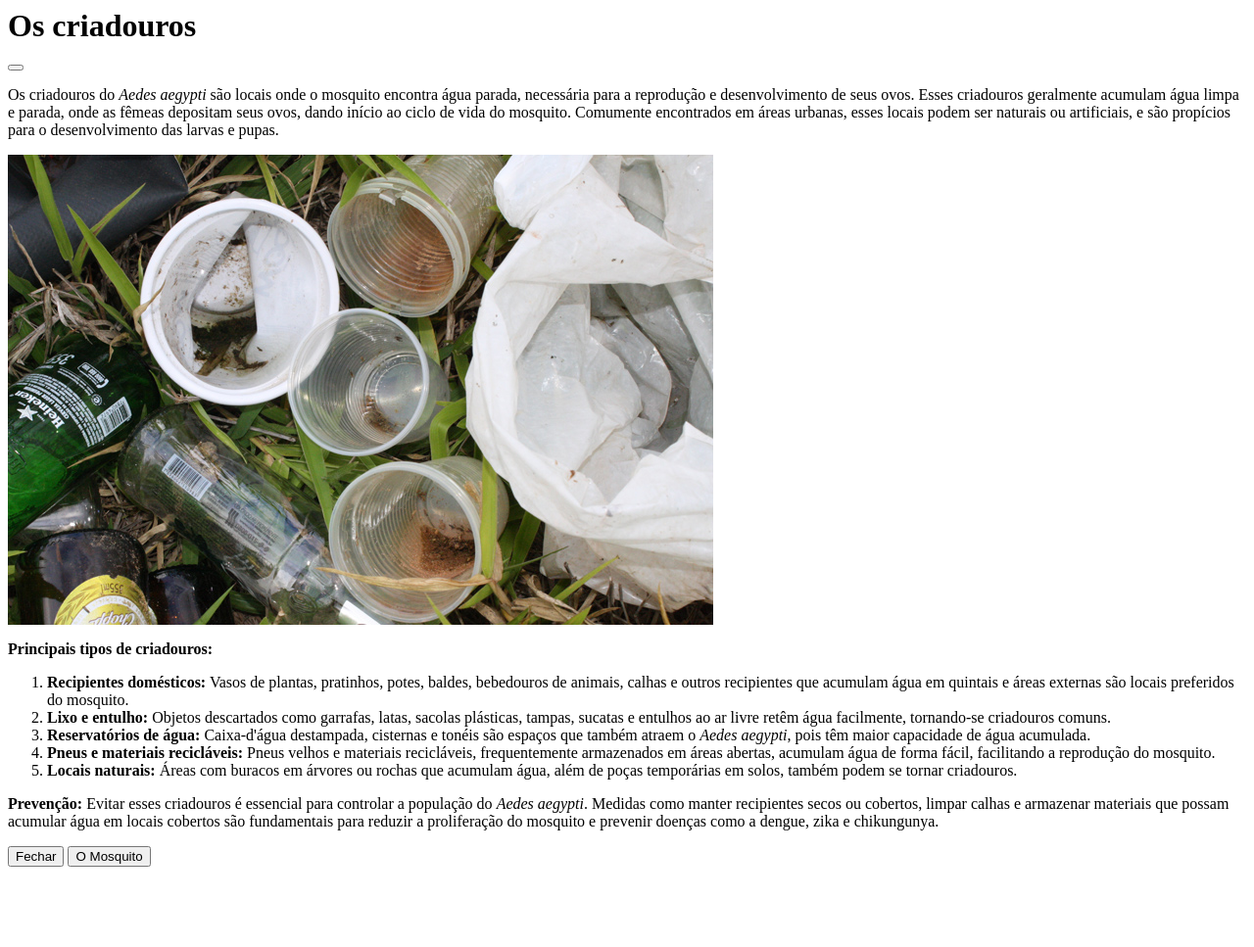
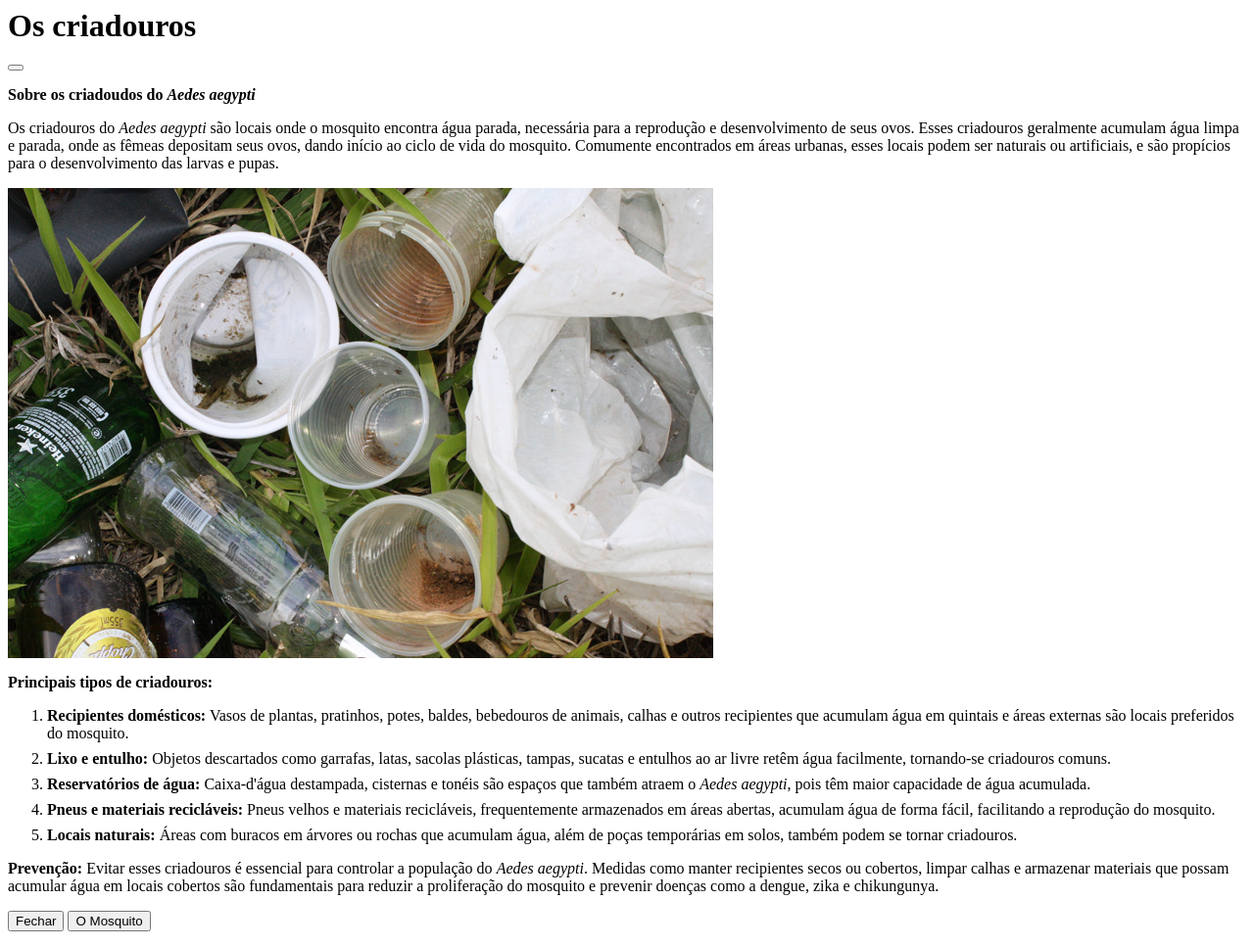
Before and after one commit to kelson-pereira/univesp-pi-2, a Django app: page /mais_criadouros in a window 1280 px wide. Shown: the whole page at 98% size. Before the commit the page ends 885 px from the top, so only its background shows below. Run offline with Django 5.2, Linux system fonts and the light colour scheme.

Commit message:
Alteração da formatação das janelas saiba mais

```diff
--- a/combate_aedes/templates/mais/criadouros.html
+++ b/combate_aedes/templates/mais/criadouros.html
@@ -4,6 +4,8 @@
         .errorlist {color: red; font-weight: bold; list-style-type: none; padding-left: 0; margin-bottom: 4px;}
         .spinner-border {display: none;}
         .spinner-border.htmx-request {display: inline-block}
+        ul {padding-inline-start: 20px;}
+        li {margin-bottom: 8px;}
     </style>
     {% csrf_token %}
     <div class="modal-header">
@@ -13,9 +15,10 @@
     <div class="modal-body border-bottom" style="touch-action: pan-y;">
         <div class="mb-3">
             <div>
+                <p class="fs-5"><b>Sobre os criadoudos do <i>Aedes aegypti</i></b></p>
                 <p>Os criadouros do <i>Aedes aegypti</i> são locais onde o mosquito encontra água parada, necessária para a reprodução e desenvolvimento de seus ovos. Esses criadouros geralmente acumulam água limpa e parada, onde as fêmeas depositam seus ovos, dando início ao ciclo de vida do mosquito. Comumente encontrados em áreas urbanas, esses locais podem ser naturais ou artificiais, e são propícios para o desenvolvimento das larvas e pupas.</p>
                 <img class="img-fluid rounded mb-3" src="{% static 'imagens/criadouro.jpg' %}">
-                <p><b>Principais tipos de criadouros:</b></p>
+                <p class="fs-5"><b>Principais tipos de criadouros:</b></p>
                 <ol>
                     <li><b>Recipientes domésticos:</b> Vasos de plantas, pratinhos, potes, baldes, bebedouros de animais, calhas e outros recipientes que acumulam água em quintais e áreas externas são locais preferidos do mosquito.</li>
                     <li><b>Lixo e entulho:</b> Objetos descartados como garrafas, latas, sacolas plásticas, tampas, sucatas e entulhos ao ar livre retêm água facilmente, tornando-se criadouros comuns.</li>
@@ -23,7 +26,7 @@
                     <li><b>Pneus e materiais recicláveis:</b> Pneus velhos e materiais recicláveis, frequentemente armazenados em áreas abertas, acumulam água de forma fácil, facilitando a reprodução do mosquito.</li>
                     <li><b>Locais naturais:</b> Áreas com buracos em árvores ou rochas que acumulam água, além de poças temporárias em solos, também podem se tornar criadouros.</li>
                 </ol>
-                <p><b>Prevenção:</b> Evitar esses criadouros é essencial para controlar a população do <i>Aedes aegypti</i>. Medidas como manter recipientes secos ou cobertos, limpar calhas e armazenar materiais que possam acumular água em locais cobertos são fundamentais para reduzir a proliferação do mosquito e prevenir doenças como a dengue, zika e chikungunya.</p>
+                <p class="alert alert-primary" role="alert"><b>Prevenção:</b> Evitar esses criadouros é essencial para controlar a população do <i>Aedes aegypti</i>. Medidas como manter recipientes secos ou cobertos, limpar calhas e armazenar materiais que possam acumular água em locais cobertos são fundamentais para reduzir a proliferação do mosquito e prevenir doenças como a dengue, zika e chikungunya.</p>
             </div>
         </div>
     </div>
--- a/combate_aedes/templates/mais/mosquito.html
+++ b/combate_aedes/templates/mais/mosquito.html
@@ -4,6 +4,8 @@
         .errorlist {color: red; font-weight: bold; list-style-type: none; padding-left: 0; margin-bottom: 4px;}
         .spinner-border {display: none;}
         .spinner-border.htmx-request {display: inline-block}
+        ul {padding-inline-start: 20px; list-style-type: disc;}
+        li {margin-bottom: 8px;}
     </style>
     {% csrf_token %}
     <div class="modal-header">
@@ -12,12 +14,13 @@
     </div>
     <div class="modal-body border-bottom" style="touch-action: pan-y;">
         <div>
+            <p class="fs-5"><b>Sobre o <i>Aedes aegypti</i></b></p>
             <p>O <i>Aedes aegypti</i> é um mosquito com características distintas do mosquito comum, geralmente conhecido como <i>Culex</i> (o pernilongo ou muriçoca), tanto em aparência quanto em comportamento.</p>
             <figure class="figure">
                 <img class="figure-img img-fluid rounded" src="{% static 'imagens/aedes-aegypti.jpg' %}">
                 <figcaption class="figure-caption">Foto: <i>Aedes aegypti</i> (<b>mosquito-da-dengue</b> ou <b>pernilongo-rajado</b >)</figcaption>
             </figure>
-            <p><b>Características e hábitos do <i>Aedes aegypti</i>:</b></p>
+            <p class="fs-5"><b>Características e hábitos do <i>Aedes aegypti</i></b></p>
             <ol>
                 <li><b>Características Físicas</b></li>
                 <ul>
```
Also changed, not shown: 2 other files.
